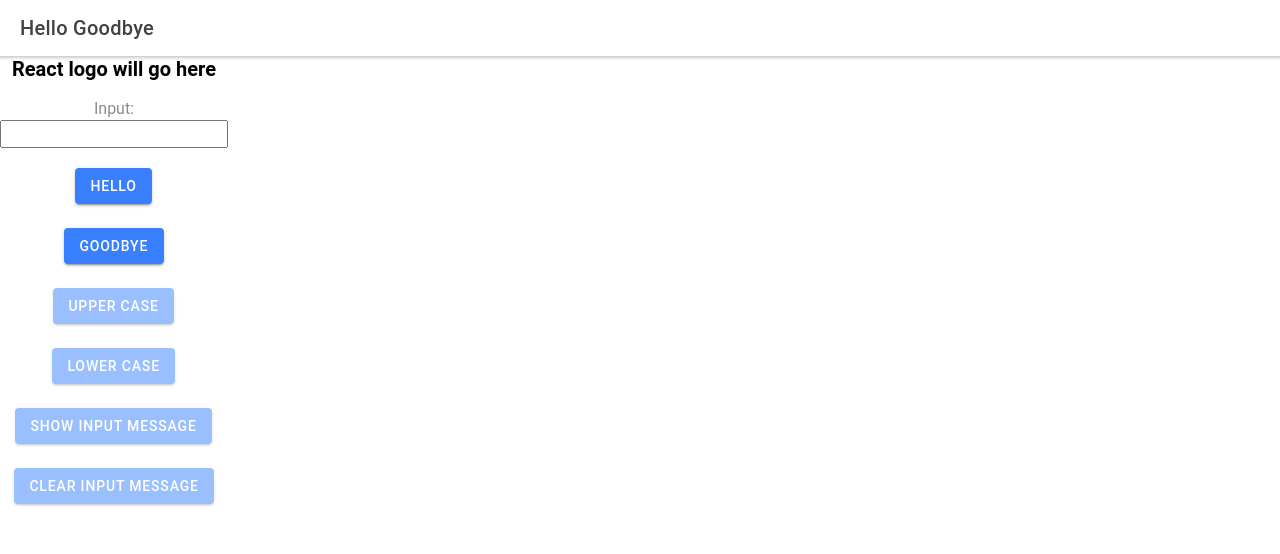
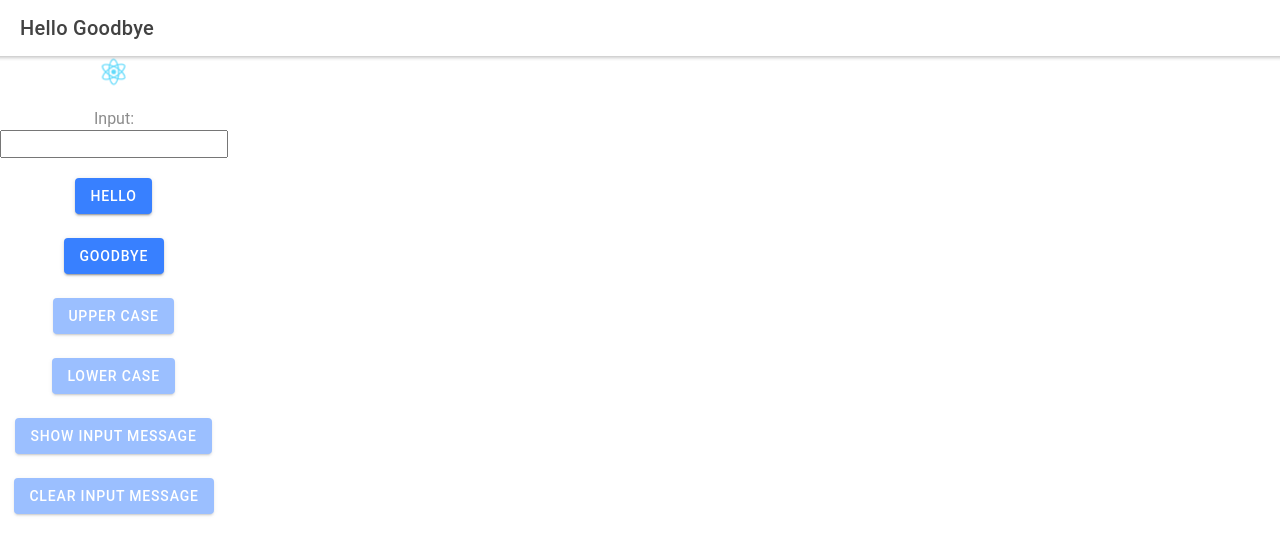
Before and after one commit to DonStegall/hello-goodbye-react-ionic-v1, a React (Create React App) app: page /home in a window 1280 px wide. Shown: the top 554 px of the page. Built offline with nearby package versions, Linux system fonts and the light colour scheme.

Commit message:
added React spinning logo

```diff
--- a/src/components/HelloGoodbye.css
+++ b/src/components/HelloGoodbye.css
@@ -6,6 +6,22 @@
   top: 50%;
   transform: translateY(-50%);
 } */
+
+/* move to a better location */
+
+.App-logo {
+  animation: App-logo-spin infinite 20s linear;
+  height: 4vmin;
+}
+
+@keyframes App-logo-spin {
+  from {
+    transform: rotate(0deg);
+  }
+  to {
+    transform: rotate(360deg);
+  }
+}
 
 .container {
   text-align: center;
--- a/src/components/HelloGoodbyeComponent.tsx
+++ b/src/components/HelloGoodbyeComponent.tsx
@@ -1,5 +1,5 @@
 import React, { Component } from 'react';
-// import logo from './logo.svg';
+import logo from '../assets/logo.svg'; // move to a better location
 import './HelloGoodbye.css';
 import { IonButton, IonInput, IonLabel } from '@ionic/react';
 
@@ -41,7 +41,9 @@ class HelloGoodbyeComponent extends Component<any, any> {
       return (
           <div className="container">
 
-            <strong>React logo will go here</strong>
+            <div>
+              <img src={logo} className="App-logo" alt="logo" />
+            </div>
 
             <p>
               <IonLabel>
```
Also changed, not shown: src/assets/logo.svg (added).
